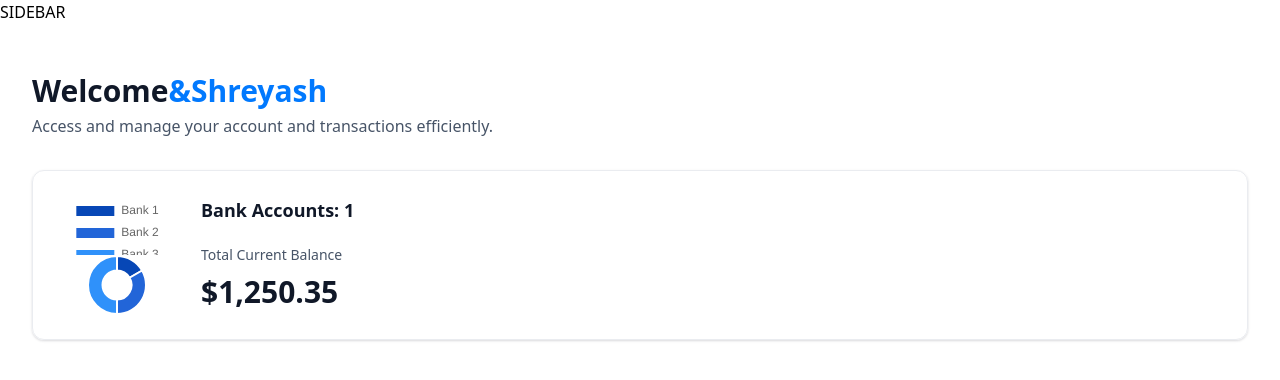
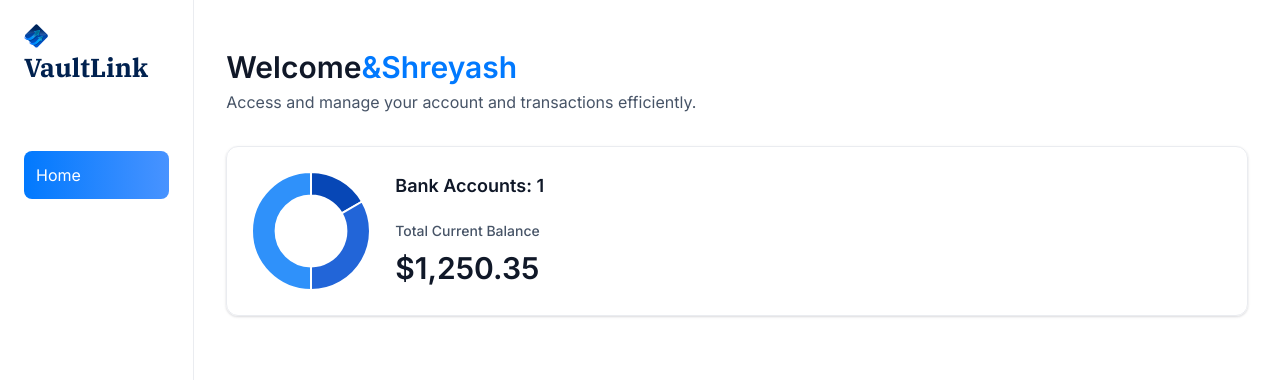
Before and after one commit to Shreyashdeep/banking-management-system, a Next.js app: page / in a window 1280 px wide. Shown: the top 380 px of the page. Built offline with nearby package versions, Linux system fonts and the light colour scheme.

Commit message:
implement sidebar and home functionality

```diff
--- a/app/(root)/layout.tsx
+++ b/app/(root)/layout.tsx
@@ -1,11 +1,14 @@
+import Sidebar from "@/components/Sidebar";
+
 export default function RootLayout({
   children,
 }: Readonly<{
   children: React.ReactNode;
 }>) {
+  const loggedIn={firstName: 'Shreyash', lastName: 'Deep'};
   return (
-    <main>
-        SIDEBAR
+    <main className="flex h-screen w-full font-inter">
+        <Sidebar user={loggedIn}/>
         {children}
     </main>
   );
--- a/components/DoughnutChart.tsx
+++ b/components/DoughnutChart.tsx
@@ -16,7 +16,17 @@
         ],
         labels: ['Bank 1', 'Bank 2', 'Bank 3']
     }
-  return <Doughnut data={data} />
+    return <Doughnut
+        data={data}
+        options={{
+            cutout: '60%',
+            plugins:{
+                legend: {
+                    display: false
+                }
+            }
+        }}
+    />
 }
 
 export default DoughnutChart
--- /dev/null
+++ b/components/Sidebar.tsx
@@ -0,0 +1,36 @@
+'use client'
+import { sidebarLinks } from '@/constants'
+import { cn } from '@/lib/utils'
+import { Key } from 'lucide-react'
+import Image from 'next/image'
+import Link from 'next/link'
+import { usePathname } from 'next/navigation'
+const Sidebar = ({user }: SiderbarProps) => {
+    const pathname=usePathname();
+  return (
+    <section className='sidebar'>
+        <nav className='flex flex-col gap-4'>
+            <Link href= "/" className="mb-12 cursor-pointer items-center gap-2">
+                <Image
+                    src="/icons/logo.svg"
+                    width={34}
+                    height={34}
+                    alt='VaultLink logo'
+                    className='size-[24px] max-xl:size-14'
+                />
+                <h1 className='sidebar-logo'>VaultLink</h1>
+            </Link>
+            {sidebarLinks.map((item) =>{
+                const isActive=pathname===item.route || pathname.startsWith(`${item.route}/`)
+                return(
+                    <Link href={item.route} key={item.label} className={cn('sidebar-link',{'bg-bank-gradient': isActive})}>
+                        {item.label}
+                    </Link>
+                )
+            })}
+        </nav>
+    </section>
+  )
+}
+
+export default Sidebar
```
